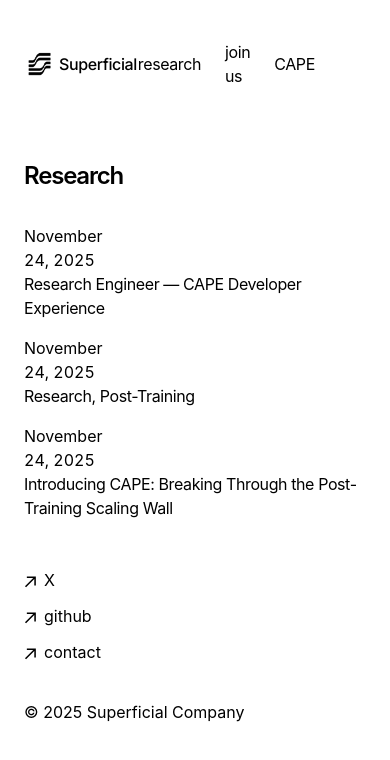
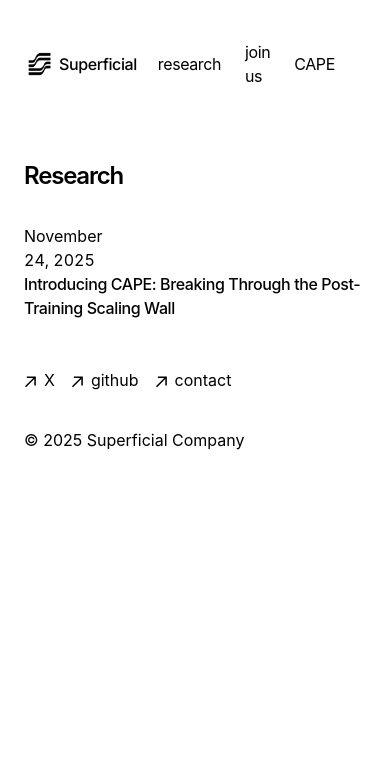
Before and after one commit to superficialorg/capabilitybench, a Next.js app: page /research in a window 390 px wide. Shown: the top 760 px of the page. Built offline with nearby package versions, Linux system fonts and the light colour scheme.

Commit message:
Add spacing between Superficial and research nav, keep footer links on one line, filter research page to show only CAPE post, make post titles medium weight

```diff
--- a/app/components/footer.tsx
+++ b/app/components/footer.tsx
@@ -18,7 +18,7 @@
 export default function Footer() {
   return (
     <footer className="mb-16">
-      <ul className="font-sm mt-8 flex flex-col space-x-0 space-y-2 text-black md:flex-row md:space-x-4 md:space-y-0">
+      <ul className="font-sm mt-8 flex flex-row space-x-4 text-black">
         <li>
           <a
             className="flex items-center transition-all hover:text-neutral-800 text-black"
--- a/app/components/nav.tsx
+++ b/app/components/nav.tsx
@@ -25,7 +25,7 @@
           id="nav"
         >
           <div className="flex flex-row items-center space-x-0 pr-10">
-            <Link href="/" className="flex items-center gap-2 align-middle relative py-1 px-2 m-1">
+            <Link href="/" className="flex items-center gap-2 align-middle relative py-1 px-2 m-1 mr-6">
               <Image
                 src="/superficial-icon.png"
                 alt="Superficial Labs"
--- a/app/joinus/page.tsx
+++ b/app/joinus/page.tsx
@@ -39,7 +39,7 @@
                 <p className="text-black w-[100px] tabular-nums">
                   {formatDate(post.metadata.publishedAt, false)}
                 </p>
-                <p className="text-black tracking-tight">
+                <p className="text-black tracking-tight font-medium">
                   {post.metadata.title}
                 </p>
               </div>
--- a/app/research/page.tsx
+++ b/app/research/page.tsx
@@ -1,4 +1,5 @@
-import { BlogPosts } from 'app/components/posts'
+import Link from 'next/link'
+import { formatDate, getBlogPosts } from 'app/research/utils'
 
 export const metadata = {
   title: 'Research',
@@ -6,10 +7,40 @@
 }
 
 export default function Page() {
+  let allBlogs = getBlogPosts()
+  // Filter to only show the CAPE post (vim)
+  let researchPosts = allBlogs.filter((post) => post.slug === 'vim')
+
   return (
     <section>
       <h1 className="font-semibold text-2xl mb-8 tracking-tighter">Research</h1>
-      <BlogPosts />
+      <div>
+        {researchPosts
+          .sort((a, b) => {
+            if (
+              new Date(a.metadata.publishedAt) > new Date(b.metadata.publishedAt)
+            ) {
+              return -1
+            }
+            return 1
+          })
+          .map((post) => (
+            <Link
+              key={post.slug}
+              className="flex flex-col space-y-1 mb-4"
+              href={`/research/${post.slug}`}
+            >
+              <div className="w-full flex flex-col md:flex-row space-x-0 md:space-x-2">
+                <p className="text-black w-[100px] tabular-nums">
+                  {formatDate(post.metadata.publishedAt, false)}
+                </p>
+                <p className="text-black tracking-tight font-medium">
+                  {post.metadata.title}
+                </p>
+              </div>
+            </Link>
+          ))}
+      </div>
     </section>
   )
 }
```
